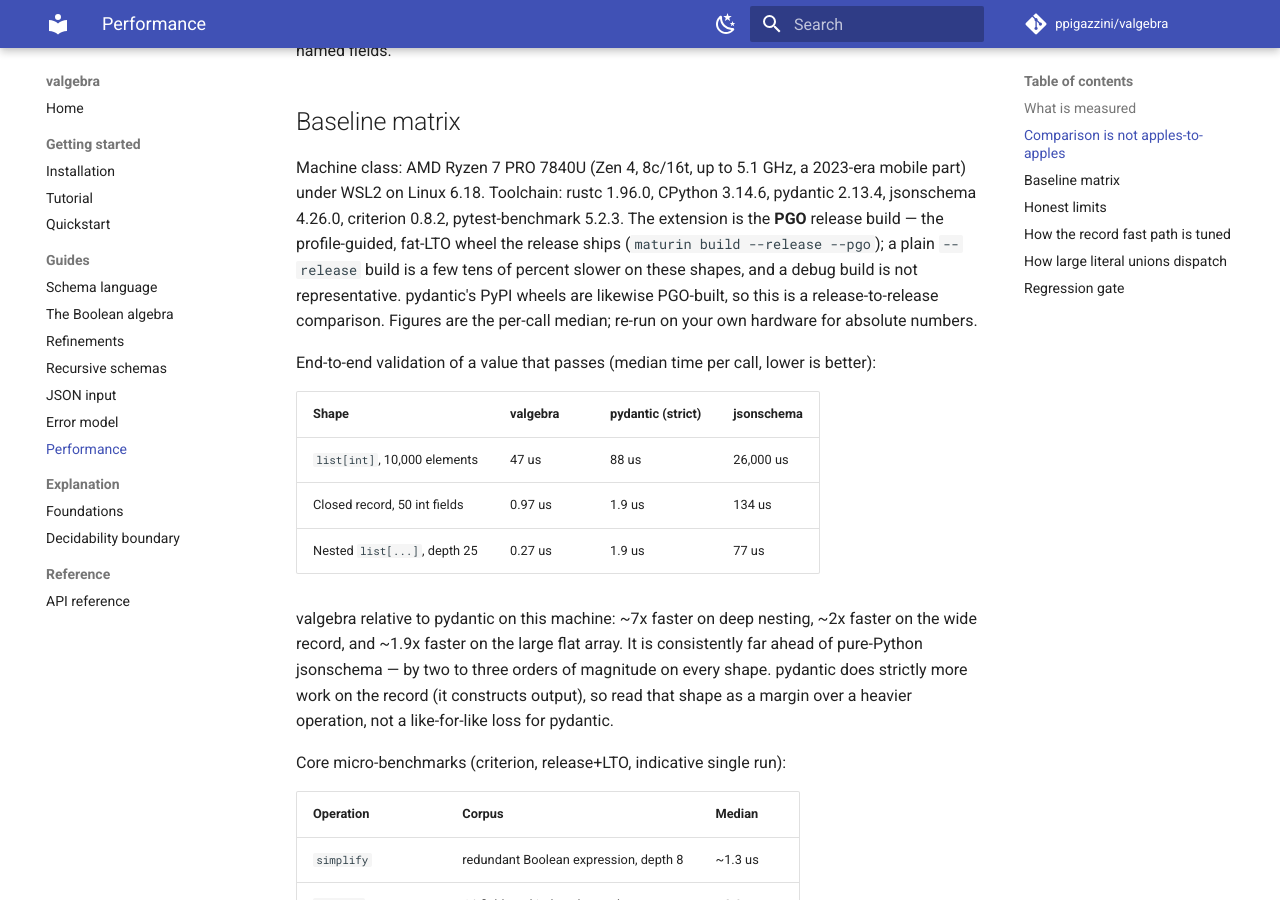
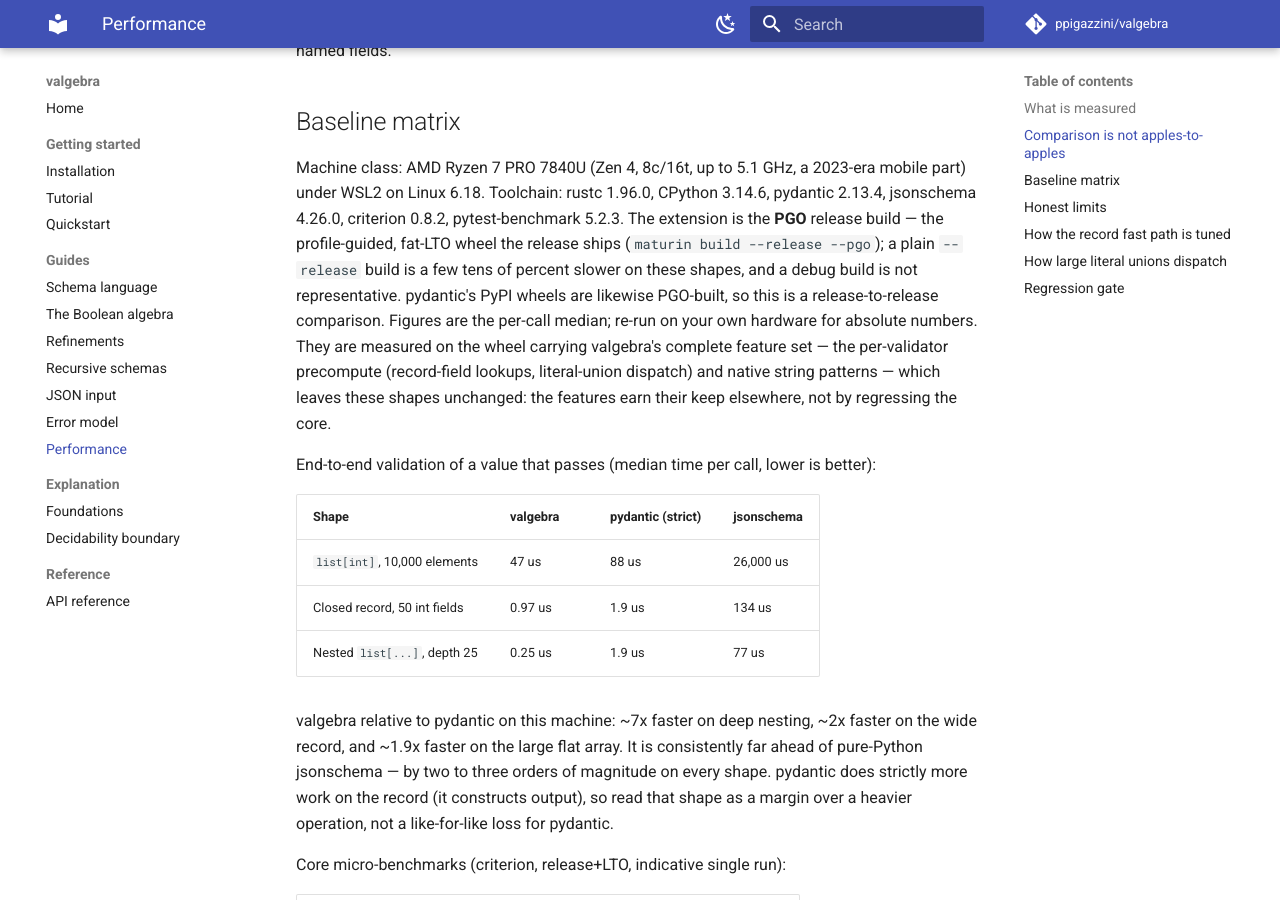
Before and after one commit to ppigazzini/valgebra, an MkDocs documentation site: the page built from docs/performance.md, in a window 1280 px wide and 900 px high, scrolled down 1365 px. Built offline with MkDocs 1.6.1 and Material for MkDocs 9.7.7, drawn with Linux system fonts in a browser that asks for light colours; comment, search, counter and statistics services are not loaded.

Commit message:
docs: confirm the benchmark matrix on the full-feature build
Re-measure the end-to-end matrix on the profile-guided wheel that carries the
complete feature set, including the per-validator precompute and native string
patterns. The figures hold: those additions speed their own paths without
moving the array, record, and nesting shapes, so the matrix stands and the
methodology note records that it reflects the full build.

```diff
--- a/docs/performance.md
+++ b/docs/performance.md
@@ -67,7 +67,11 @@ release ships (`maturin build --release --pgo`); a plain `--release` build is a
 few tens of percent slower on these shapes, and a debug build is not
 representative. pydantic's PyPI wheels are likewise PGO-built, so this is a
 release-to-release comparison. Figures are the per-call median; re-run on your
-own hardware for absolute numbers.
+own hardware for absolute numbers. They are measured on the wheel carrying
+valgebra's complete feature set — the per-validator precompute (record-field
+lookups, literal-union dispatch) and native string patterns — which leaves these
+shapes unchanged: the features earn their keep elsewhere, not by regressing the
+core.
 
 End-to-end validation of a value that passes (median time per call, lower is
 better):
@@ -76,7 +80,7 @@ better):
 | --- | --- | --- | --- |
 | `list[int]`, 10,000 elements | 47 us | 88 us | 26,000 us |
 | Closed record, 50 int fields | 0.97 us | 1.9 us | 134 us |
-| Nested `list[...]`, depth 25 | 0.27 us | 1.9 us | 77 us |
+| Nested `list[...]`, depth 25 | 0.25 us | 1.9 us | 77 us |
 
 valgebra relative to pydantic on this machine: ~7x faster on deep nesting, ~2x
 faster on the wide record, and ~1.9x faster on the large flat array. It is
```
